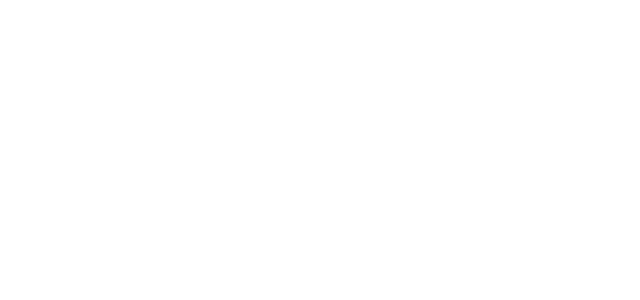
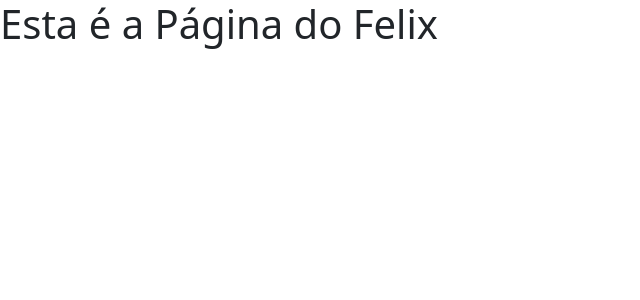
Before and after one commit to FelixMembrive/desafio-final-gama-academy-gr2, a React (Vite) app: page /Felix in a window 1280 px wide. Before the commit this address had no page. Shown: the top 300 px of the page, without its empty margins (0-640 px from the left). Built offline with nearby package versions, Linux system fonts and the light colour scheme.

Commit message:
Add dev env

```diff
--- a/src/Routes.tsx
+++ b/src/Routes.tsx
@@ -1,11 +1,18 @@
 import { Routes, Route, Link } from "react-router-dom";
+import HomeDev from "./pages/HomeDev";
 import Home from "./pages/Home"
+import PaginaFelix from "./pages/PaginaFelix";
 
 
 
 export default function RoutesComponent() {
   return (
       <Routes>
+        {/* Dev-testes */}
+        <Route path="HomeDev" element={<HomeDev />} />
+        <Route path="Felix" element={<PaginaFelix />} />
+
+      {/* Aplicação */}
         <Route path="" element={<Home />} />
       </Routes>
   );
--- a/src/pages/Home/index.tsx
+++ b/src/pages/Home/index.tsx
@@ -1,14 +1,7 @@
-import Button from "react-bootstrap/Button";
-import ModalBS from "../../componentes/ModalBS";
-import AlertBS from "../../componentes/TesteBS";
-
 export default function Home() {
   return (
     <>
       <h1>DESAFIO FINAL</h1>
-      <Button>Botão BS TESTE</Button>
-      <AlertBS />
-      <ModalBS />
     </>
   );
 }
--- /dev/null
+++ b/src/pages/HomeDev/index.tsx
@@ -0,0 +1,12 @@
+import Button from "react-bootstrap/Button";
+import ModalBS from "../../componentes/ModalBS";
+import AlertBS from "../../componentes/AlertBS";
+import { Link } from "react-router-dom";
+
+export default function HomeDev() {
+  return (
+    <>
+      <Link to="/Felix"> Link para a página do Felix</Link>
+    </>
+  );
+}
--- /dev/null
+++ b/src/pages/PaginaFelix/index.tsx
@@ -0,0 +1,7 @@
+export default function PaginaFelix() {
+  return (
+    <>
+      <h1>Esta é a Página do Felix</h1>
+    </>
+  );
+}
```
Also changed, not shown: src/componentes/AlertBS/index.tsx (renamed from src/componentes/TesteBS/Index.tsx).
